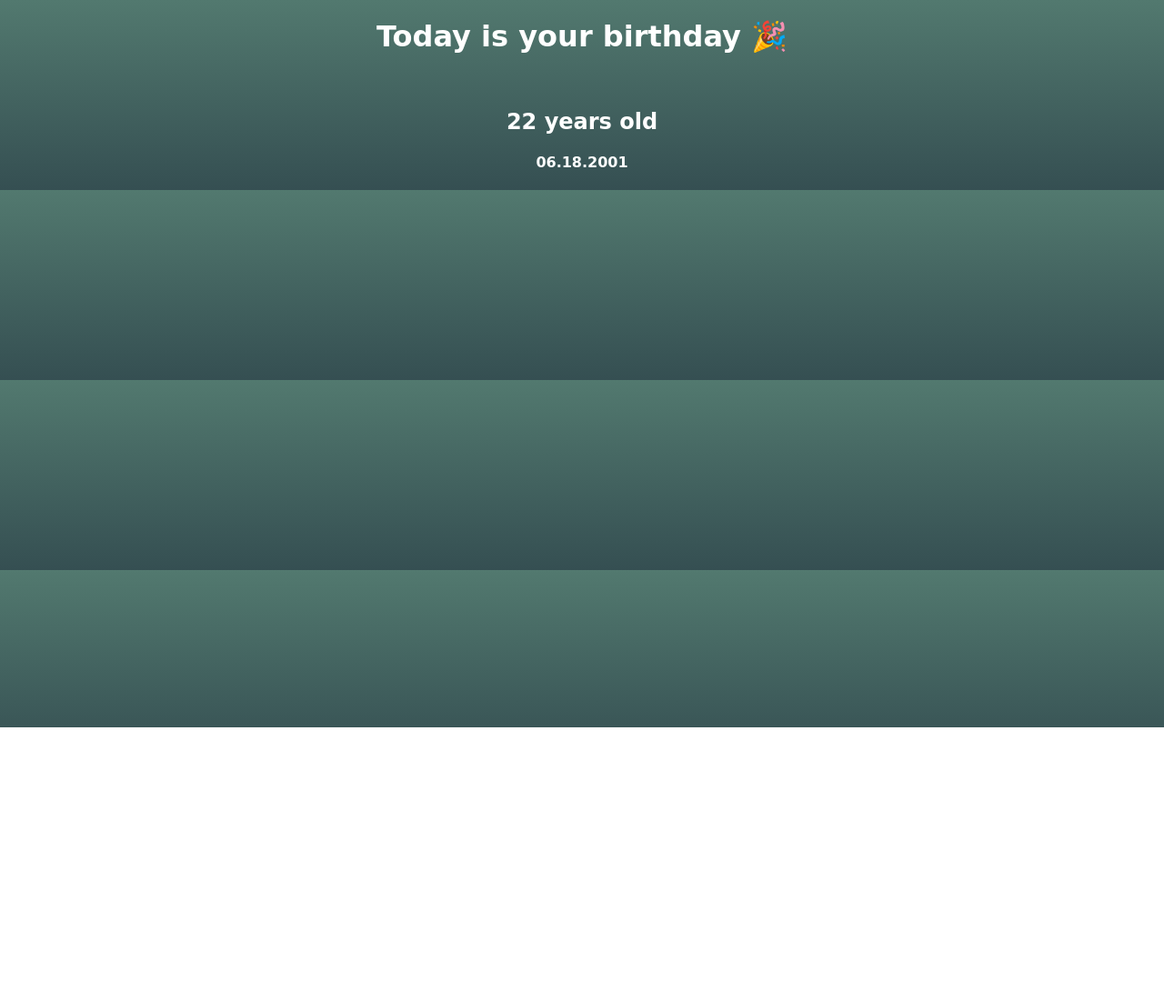
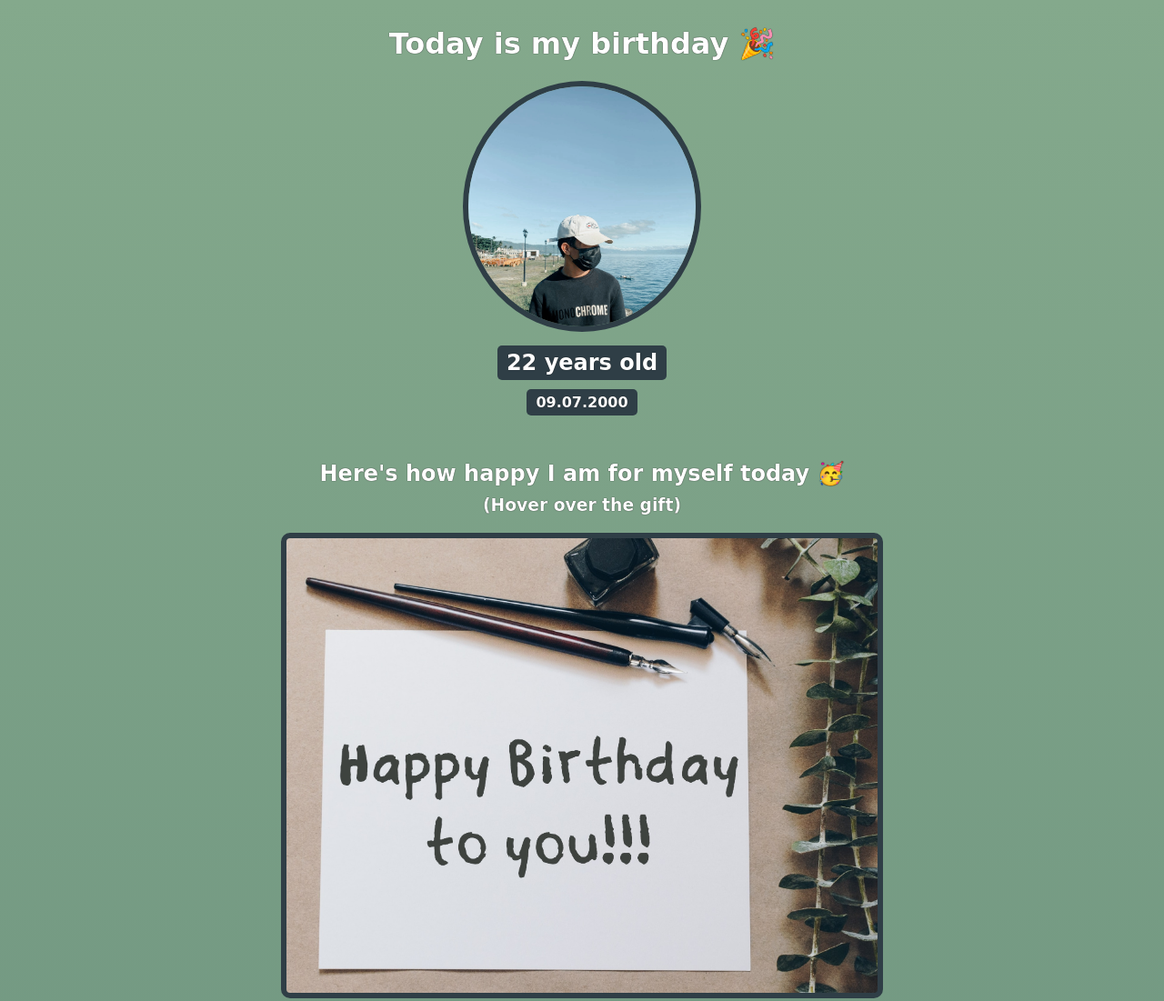
Before and after one commit to ixa187/birthday-gift-site, a plain HTML site: page index.html in a window 1280 px wide. Shown: the top 1101 px of the page at 91% size. Before the commit the page ends 800 px from the top, so only its background shows below. Drawn offline with Linux system fonts and the light colour scheme; a web font is replaced by a local one.

Commit message:
initial commit

```diff
--- a/index.html
+++ b/index.html
@@ -15,10 +15,36 @@
   </head>
   <body>
     <div id="header">
-      <h1>Today is your birthday 🎉</h1>
-      <img id="" src="" alt="" />
+      <h1>Today is my birthday 🎉</h1>
+      <img id="my-img" src="./images/jade.jpg" alt="display profile" />
       <h2 id="bday-age">22 years old</h2>
-      <h4 id="bday-date">06.18.2001</h4>
+      <h4 id="bday-date">09.07.2000</h4>
+    </div>
+
+    <div class="gift-section">
+      <h2 class="gift-title">Here's how happy I am for myself today 🥳</h2>
+      <h3 class="gift-hint">(Hover over the gift)</h3>
+      <div class="gift-img" id="gift-img-happy"></div>
+    </div>
+
+    <div class="gift-section">
+      <h2 class="gift-title">How people react when I enter the room 😍</h2>
+      <div class="gift-img" id="gift-img-shock"></div>
+    </div>
+
+    <div class="gift-section">
+      <h2 class="gift-title">If I had to describe you with ONE word 👇</h2>
+      <div class="gift-img" id="gift-img-genius"></div>
+    </div>
+
+    <div class="gift-section">
+      <h2 class="gift-title">The only person as badass as you 💪</h2>
+      <div class="gift-img" id="gift-img-badass"></div>
+    </div>
+
+    <div class="gift-section">
+      <h2 class="gift-title">This one's for you, my friend 🥂</h2>
+      <div class="gift-img" id="gift-img-cheers"></div>
     </div>
   </body>
 </html>
--- a/styles.css
+++ b/styles.css
@@ -1,6 +1,76 @@
 body {
   text-align: center;
   font-family: "Happy Monkey", cursive;
-  background: linear-gradient(#52796f, #354f52);
+  background: linear-gradient(#84a98c, #52796f);
   color: #ffffff;
 }
+
+h1,
+h2,
+h3,
+h4,
+p {
+  text-shadow: 0 0 1px black;
+}
+
+#my-img {
+  width: 250px;
+  border-radius: 50%;
+  border: 6px solid #2f3e46;
+  margin-bottom: 10px;
+}
+
+#bday-age {
+  background: #2f3e46;
+  padding: 5px 10px;
+  border-radius: 5px;
+  margin: 5px 0 10px 0;
+}
+
+#bday-date {
+  margin: 0;
+  background: #2f3e46;
+  padding: 5px 10px;
+  border-radius: 5px;
+}
+
+#header {
+  display: flex;
+  flex-direction: column;
+  align-items: center;
+}
+
+.gift-section {
+  margin-top: 50px;
+}
+
+.gift-title {
+  margin-bottom: 10px;
+}
+
+.gift-hint {
+  margin-top: 0;
+}
+
+.gift-img {
+  margin: 20px auto;
+  max-width: 650px;
+  height: 500px;
+  border: 6px solid #2f3e46;
+  border-radius: 10px;
+  background-image: url("./images/gift-covers.jpg");
+  background-size: cover;
+}
+
+#gift-img-happy:hover {
+  background-image: url("./images/happy.gif");
+}
+
+#gift-img-shock:hover {
+  background-image: url("./images/shock.gif");
+}
+
+#gift-img-genius:hover {
+  background-image: url("./images/geniuss.gif");
+  background-size: cover;
+}
```
Also changed, not shown: images/genius.gif (added), images/geniuss.gif (added), images/gift-covers.jpg (added), images/jade.jpg (added), 2 other files.
